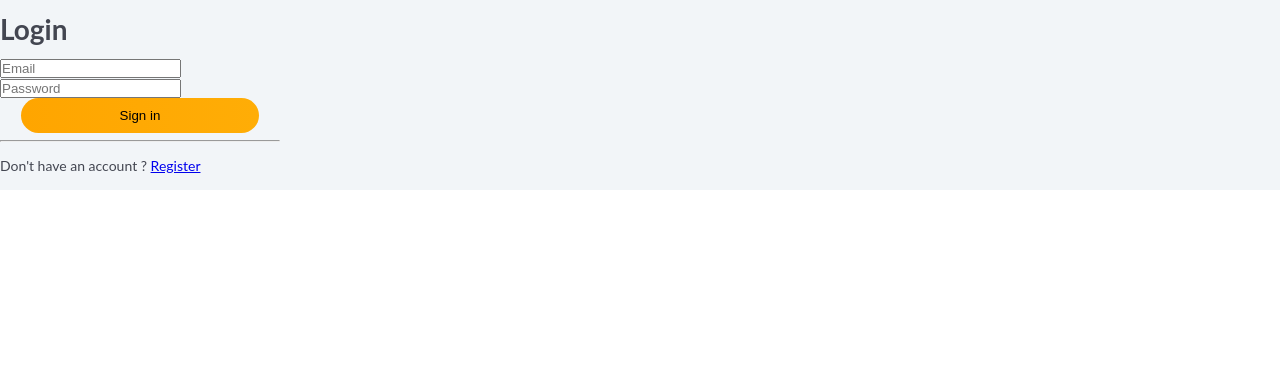
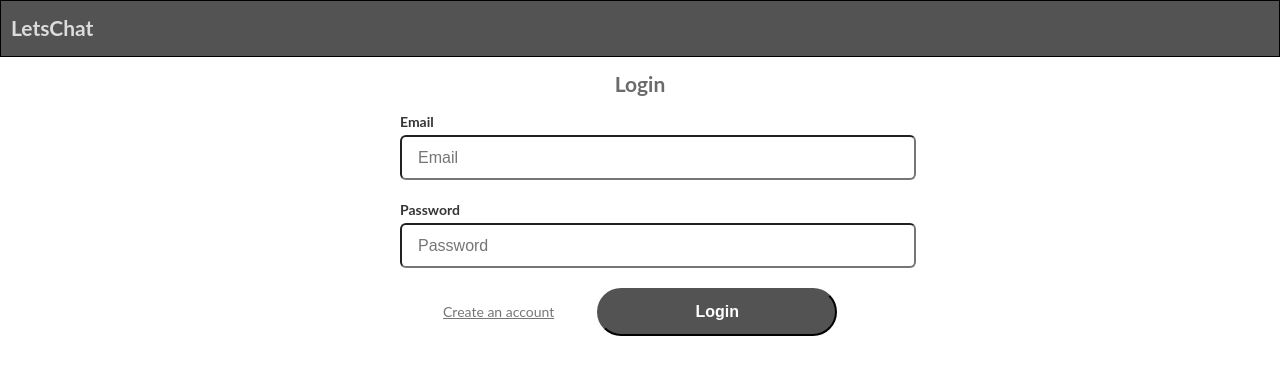
Before and after one commit to ap104826/lets-chat, a React (Create React App) app: page /login in a window 1280 px wide. Shown: the top 374 px of the page. Built offline with nearby package versions, Linux system fonts and the light colour scheme; no server answers.

Commit message:
style register and login

```diff
--- a/src/App.css
+++ b/src/App.css
@@ -5,7 +5,8 @@
   border: black;
   border-style: solid;
   border-width: thin;
-  background-color: orange
+  color: #ffffffcb;
+  background-color: #535353;
 }
 
 .chat_container {
@@ -66,8 +67,8 @@ html, body {
   height: 100%;
   display: flex;
   flex-direction: column;
-    color: #6B6B6B;
-
+  color: #6B6B6B;
+  background: #ffffff;
 }
 
 body {
@@ -82,11 +83,6 @@ li {
   list-style: none;
 }
 
-.chat {
-  background: #F2F5F8;
-  color: #434651;
-
-}
 .chat_messages {
   align-items: center;
   /* border: black;
--- a/src/Login.css
+++ b/src/Login.css
@@ -1,30 +1,59 @@
+.sign-up-form__container {
+    display: flex;
+    flex-direction: column;
+    align-items: center;
+    text-align: center;
+}
+
+.sign-up-form__form {
+    width: 480px;
+}
+
+.sign-up-form__field {
+    margin-bottom: 20px;
+    text-align: left;
+}
+
+.sign-up-form__input {
+    padding: 10px 16px;
+    font-size: 16px;
+    line-height: 1.3333333;
+    border-radius: 6px;
+    width: 100%;
+}
+
+.sign-up-form__link {
+    color: #767676;
+}
+
+.sign-up-form__label {
+    display: block;
+    color: #353535;
+    font-weight: 700;
+    margin-bottom: 3px;
+    margin-right: 5px;
+}
+
+.sign-up-form__button-section {
+    display: flex;
+    justify-content: space-evenly;
+    align-items: center;
+}
+
+.sign-up-form__login-button {
+    background-color: #535353;
+    border-color: #535353;
+    cursor: pointer;
+    font-weight: 700;
+    text-align: center;
+    color: #fff;
+    font-size: 16px;
+    line-height: 1.33;
+    padding: 11px 20%;
+    border-radius: 24px;
+}
 
 
-.input-group{
-    width: 280px;
-    transition: .5s;
+.sign-up-form__incorrect-credentials-error {
+    color: red;
 }
-
-.input-field{
-    width: 100%;
-    padding: 10px 0;
-    margin: 5px 0;
-    border-left: 0;
-    border-top: 0;
-    border-right: 0;
-    border-bottom: 1px solid #999;
-    outline: none;
-    background: transparent
-}
-
-.signup_btn{
-    width: 85%;
-    padding: 10px 30px;
-    cursor: pointer;
-    display: block;
-    margin: auto;
-    background: linear-gradient(to right, orange, #ffad06);
-    border: 0;
-    outline: none;
-    border-radius: 30px;
-}
--- a/src/Login.js
+++ b/src/Login.js
@@ -9,6 +9,10 @@ import { NavLink } from 'react-router-dom';
 export default class Login extends Component {
 
     static contextType = ApiContext
+
+    state = {
+        incorrectCredentials: false
+    }
 
     handleSubmit = e => {
         e.preventDefault()
@@ -37,6 +41,11 @@ export default class Login extends Component {
                 this.props.history.push(`/`)
             })
             .catch(error => {
+                if (error.error === 'Incorrect user_name or password') {
+                    this.setState({
+                        incorrectCredentials: true
+                    })
+                }
                 console.error({ error })
             })
     }
@@ -44,26 +53,42 @@ export default class Login extends Component {
 
     render() {
         return (
-            <div className="chat">
-                <title>Login </title>
-                <div className="sign-up-form">
+            <>
+                <header className="App_header">
+                    <h2>LetsChat</h2>
+                </header>
 
-                    <h1> Login</h1>
-                    <form className="input-group" onSubmit={(e) => this.handleSubmit(e)}>
-                        <input type="email" className="input_field" required name='Email' placeholder="Email" required />
-                        <input type="password" className="input_field" required name='Password' placeholder="Password" required />
-                        <button type="submit" className="signup_btn">Sign in</button>
+                <div className="sign-up-form__container">
+                    <h2>Login</h2>
+                    <form className="sign-up-form__form" onSubmit={(e) => this.handleSubmit(e)}>
+                        <div className="sign-up-form__field">
+                            <label className="sign-up-form__label" htmlFor="Email">Email</label>
+                            <input className="sign-up-form__input" type="email" required name='Email' placeholder="Email" required />
+                        </div>
+                        <div className="sign-up-form__field">
+                            <label className="sign-up-form__label" htmlFor="Password">Password</label>
+                            <input className="sign-up-form__input" type="password" required name='Password' placeholder="Password" required />
 
-                        <hr />
+                        </div>
+                        <div className="sign-up-form__button-section">
+                            <NavLink className='sign-up-form__link' to={'/register'}>Create an account</NavLink>
+                            <button type="submit" className="sign-up-form__login-button">Login</button>
+                        </div>
+
 
                     </form>
 
+                    {
+                        this.state.incorrectCredentials ?
+                            <p className='sign-up-form__incorrect-credentials-error'>Incorrect credentials supplied. Try again with the correct credentials.</p> :
+                            <></>
+                    }
+
+
                 </div>
 
-                <p>Don't have an account ? <NavLink to={'/register'}>Register</NavLink></p>
 
-            </div>
-
+            </>
         )
     }
 }
--- a/src/Register.js
+++ b/src/Register.js
@@ -9,6 +9,9 @@ import { NavLink } from 'react-router-dom';
 export default class Register extends Component {
 
     static contextType = ApiContext
+    state = {
+        incorrectCredentials: false
+    }
 
 
     handleRegisterSubmit = e => {
@@ -54,23 +57,47 @@ export default class Register extends Component {
 
     render() {
         return (
-            <div className="chat">
-                <title>Register </title>
-                <div className="sign-up-form">
+            <>
 
-                    <h1> Register</h1>
-                    <form className="input-group" onSubmit={(e) => this.handleRegisterSubmit(e)}>
-                        <input type="email" className="input_field" required name='email' placeholder="Email" required />
-                        <input type="password" className="password1" required name='password1' placeholder="Password" required />
-                        <input type="password" classname="password2" required name='password2' placeholder="Password confirmation" required />
-                        <button type="submit" className="signup_btn">Sign up</button>
-                        <hr />
-                        <p>Do you have an account ? <NavLink to={'/login'}>Sign in</NavLink></p>
+                <header className="App_header">
+                    <h2>LetsChat</h2>
+                </header>
+                <div className="sign-up-form__container">
+                    <h2>Register</h2>
+                    <form className="sign-up-form__form" onSubmit={(e) => this.handleRegisterSubmit(e)}>
+                        <div className="register-form__field">
+                            <div className="sign-up-form__field">
+                                <label className="sign-up-form__label" htmlFor="Email">Email</label>
+                                <input className="sign-up-form__input" type="email" required name='email' placeholder="Email" required />
+                            </div>
 
+
+                            <div className="sign-up-form__field">
+                                <label className="sign-up-form__label" htmlFor="password1">Password</label>
+                                <input type="password" className="sign-up-form__input" required name='password1' placeholder="Password" required />
+                            </div>
+
+                            <div className="sign-up-form__field">
+                                <label className="sign-up-form__label" htmlFor="password2">Confirm Password</label>
+                                <input type="password" className="sign-up-form__input" required name='password2' placeholder="Password confirmation" required />
+                            </div>
+
+                            <div className="sign-up-form__button-section">
+                                <NavLink className='sign-up-form__link' to={'/login'}>Sign in</NavLink>
+                                <button type="submit" className="sign-up-form__login-button">Sign up</button>
+                            </div>
+                        </div>
                     </form>
 
+                    {
+                        this.state.incorrectCredentials ?
+                            <p className='sign-up-form__incorrect-credentials-error'>Incorrect credentials supplied. Try again with the correct credentials.</p> :
+                            <></>
+                    }
+
+
                 </div>
-            </div>
+            </>
         )
     }
 }
--- a/src/Room.js
+++ b/src/Room.js
@@ -142,14 +142,14 @@ export default class Room extends Component {
         const { room_id } = this.props.match.params
         const form = e.currentTarget
         const messageName = form['message-to-send'].value
+        const authToken = TokenService.getAuthToken();
         const message = {
             message: messageName,
-            user: 'Nachiket',
             modified: new Date(),
             room_id: parseInt(room_id)
         }
         const socket = socketIOClient('http://localhost:8001');
-        socket.emit('message', message) // change 'red' to this.state.color
+        socket.emit('message', { message, authToken }) // change 'red' to this.state.color
 
         form['message-to-send'].value = ''
     }
```
